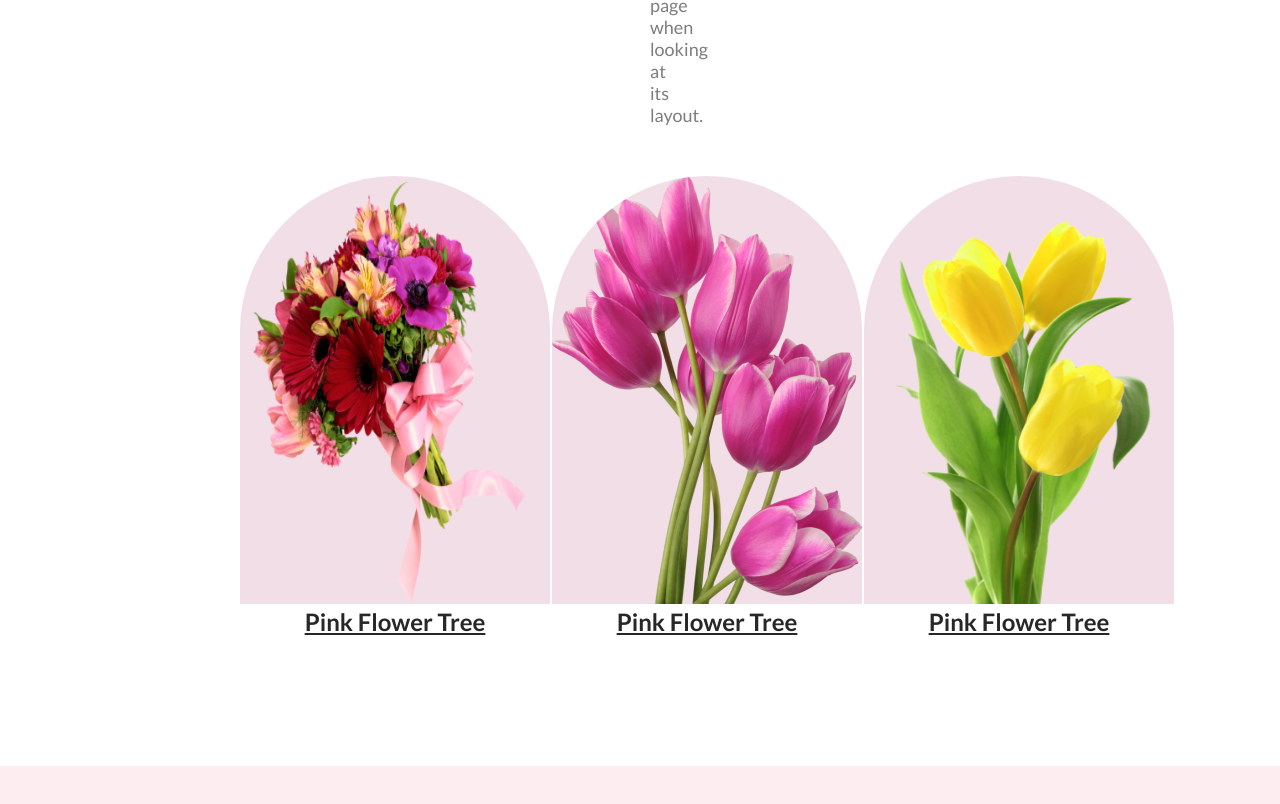
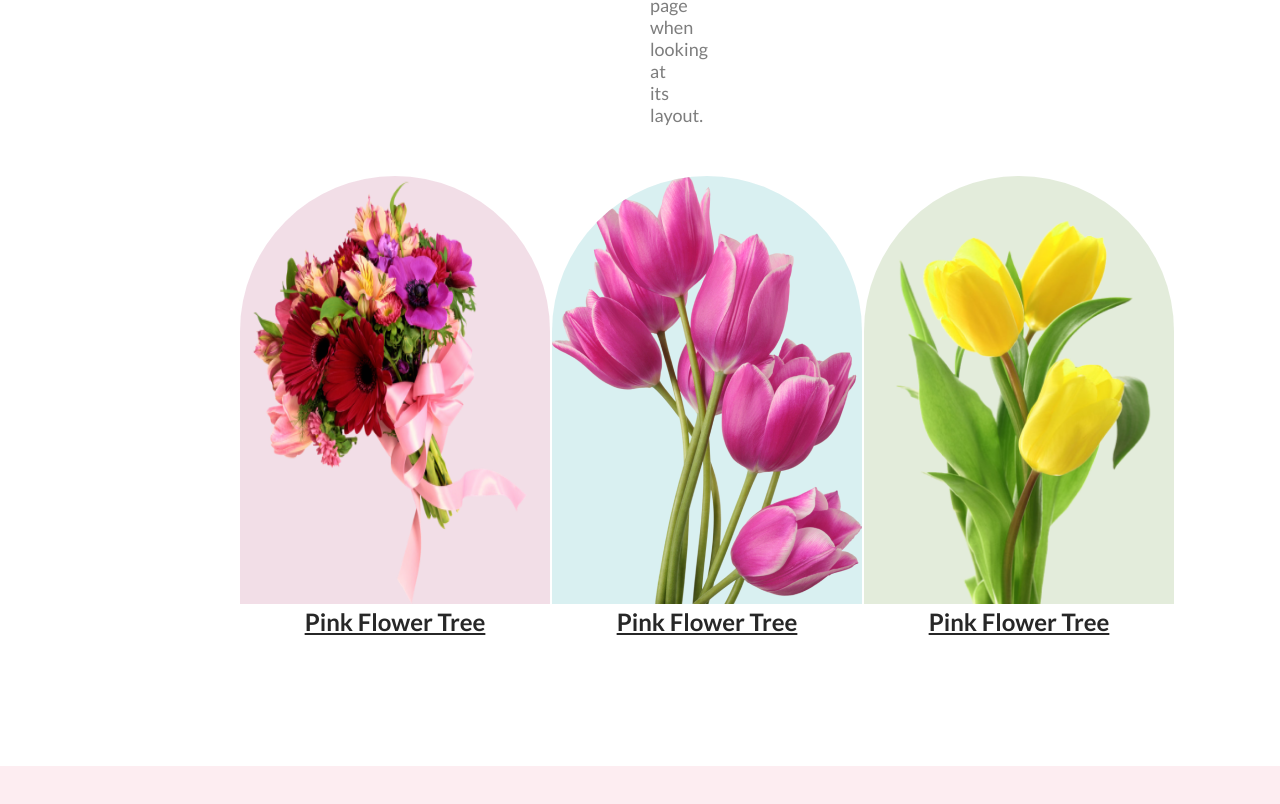
Before and after one commit to mhemonbzs/flower-shop-assignment, a plain HTML site: page index.html in a window 1280 px wide. Shown: the part 1876-2680 px from the top of the page. Drawn offline with Linux system fonts and the light colour scheme.

Commit message:
all section done

```diff
--- a/index.html
+++ b/index.html
@@ -43,21 +43,21 @@
             <div class="bonus-items">
                 <div>
 
-                    <img class="bonus-photo" src="Flower Asset/pngwing 5.png" alt="Pink Flower Tree">
+                    <img class="bonus-photo1" src="Flower Asset/pngwing 5.png" alt="Pink Flower Tree">
 
                     <h6 class="bonus-photo-title">Pink Flower Tree</h6>
 
                 </div>
                 <div>
 
-                    <img class="bonus-photo" src="Flower Asset/pngwing 6.png" alt="Pink Flower Tree">
+                    <img class="bonus-photo2" src="Flower Asset/pngwing 6.png" alt="Pink Flower Tree">
 
                     <h6 class="bonus-photo-title">Pink Flower Tree</h6>
 
                 </div>
                 <div>
 
-                    <img class="bonus-photo" src="Flower Asset/pngwing 7.png" alt="Pink Flower Tree">
+                    <img class="bonus-photo3" src="Flower Asset/pngwing 7.png" alt="Pink Flower Tree">
 
                     <h6 class="bonus-photo-title">Pink Flower Tree</h6>
 
@@ -147,22 +147,22 @@
 
         <!-- Get The Latest Deals section done -->
 
-        <section></section>
-
-
-        <!-- PAYMENT METHOD section done -->
         <section class="homepay">
             <div class="home-text">
                 <h3 class="home-head">PAYMENT METHOD</h3>
                 <ul class="payment"><strong><i>
-                    <li>We accept Online Payment via Credit/Debit Cards, Mobile Money, Online Bank Tansfers, BKash etc.
-                    </li><br>
-                    <li>Payment can be made from anywhere in the world by using VISA/MasterCard/AMEX cards.</li></i></strong>
+                            <li>We accept Online Payment via Credit/Debit Cards, Mobile Money, Online Bank Tansfers,
+                                BKash etc.
+                            </li><br>
+                            <li>Payment can be made from anywhere in the world by using VISA/MasterCard/AMEX cards.</li>
+                        </i></strong>
                 </ul>
                 <button class="home-btn">Pay Now</button>
             </div>
             <img class="home-photo" src="Flower Asset/payment.jpg" alt="">
         </section>
+
+        <!-- PAYMENT METHOD section done -->
 
     </main>
 
@@ -180,6 +180,8 @@
             <hr class="foot-hr">
             <small class="foot-end">@2020-2023, FlowerShop.com. All rights reserved. </small>
     </footer>
+
+    <!-- footer  section done -->
 </body>
 
 </html>
--- a/style.css
+++ b/style.css
@@ -113,17 +113,34 @@
     padding-left: 240px;
     padding-right: 240px;
     justify-content: space-around;
-    text-align: center;
     gap: 2px;
 
 }
 
 
-.bonus-photo {
+.bonus-photo1 {
     width: 310px;
     height: 428px;
     border-radius: 280px 280px 0px 0px;
     background: rgba(167, 33, 98, 0.15);
+
+
+}
+
+.bonus-photo2 {
+    width: 310px;
+    height: 428px;
+    border-radius: 280px 280px 0px 0px;
+    background: rgba(5, 151, 160, 0.15);
+
+
+}
+
+.bonus-photo3 {
+    width: 310px;
+    height: 428px;
+    border-radius: 280px 280px 0px 0px;
+    background: rgba(71, 125, 17, 0.15);
 
 
 }
@@ -174,6 +191,7 @@
     height: 64px;
     border-radius: 8px;
     background: #FFF;
+    margin-right: 10px;
 
 }
 
```
